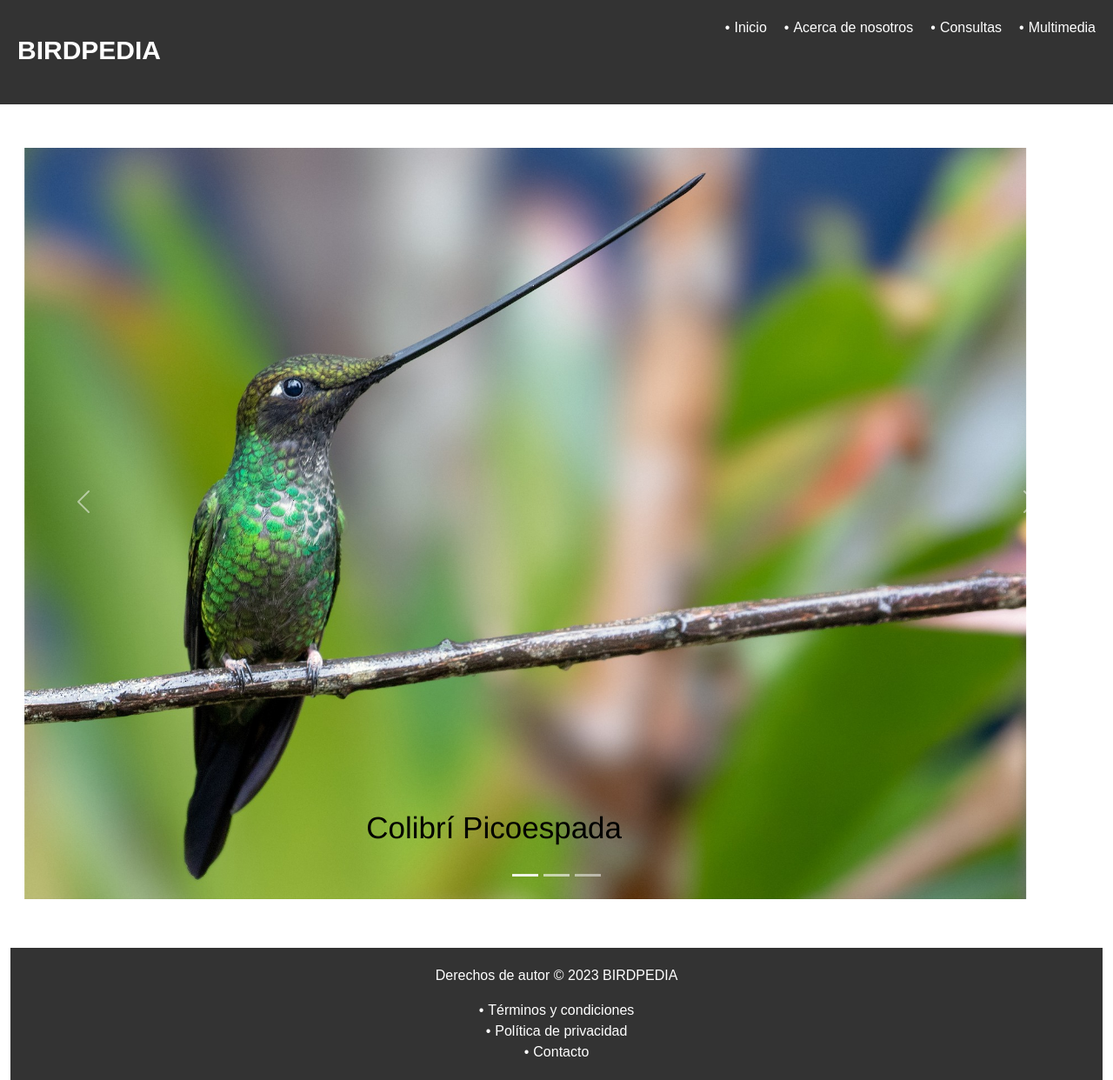
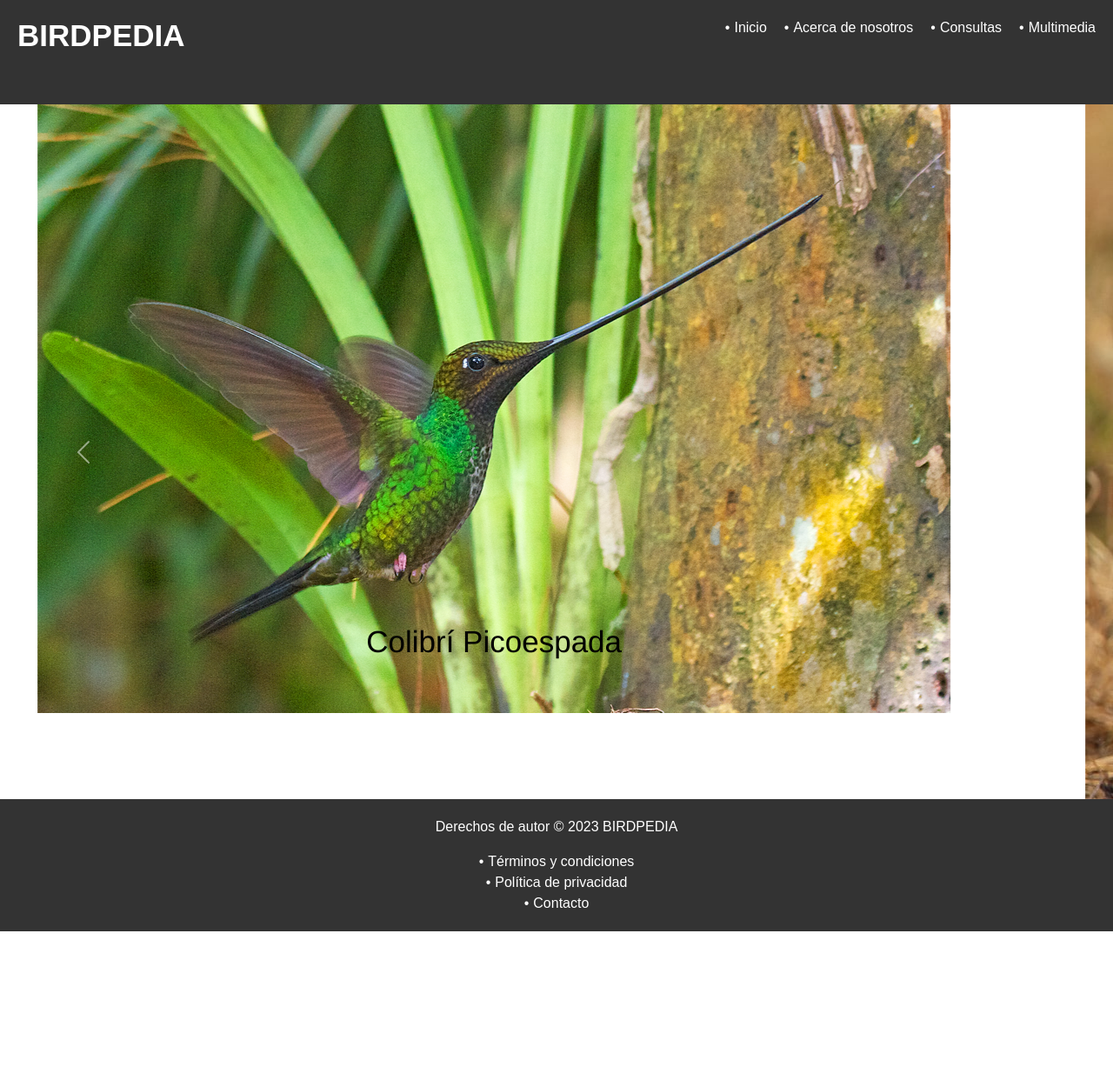
Before and after one commit to sebagdy/Birdpedia, a website: page views/multimedia.html in a window 1280 px wide. Shown: the whole page at 87% size. After the commit the page ends 1071 px from the top, so only its background shows below. Drawn offline with nearby package versions, Linux system fonts and the light colour scheme.

Commit message:
Carrusel de imagenes

```diff
--- a/views/multimedia.html
+++ b/views/multimedia.html
@@ -13,7 +13,7 @@
   </head>
   <body>
     <header style="height: 120px;">
-      <h1 style="font-size: 30px; font-weight:bold; margin-top: 20px;">BIRDPEDIA</h1>
+      <h1 style="font-weight: bold; font-size: 35px;">BIRDPEDIA</h1>
       <nav>
         <ul>
           <li><a href="../index.html">Inicio</a></li>
@@ -31,19 +31,19 @@
       </div>
       <div class="carousel-inner">
         <div class="carousel-item active">
-          <img src="../assets/1800.jpg" alt="Los Angeles" class="d-block" style="width:90%; margin-top: 50px; height: auto; margin-left: 100px;">
+          <img src="../assets/Sword-billed_Hummingbird.jpg" alt="Los Angeles" class="d-block" style="width:auto;height:auto; margin: auto;">
           <div class="carousel-caption">
             <p style="font-size: 35px; color: black; font-family: 'Franklin Gothic Medium', 'Arial Narrow', Arial, sans-serif;">Colibrí Picoespada</p>
           </div>
         </div>
         <div class="carousel-item">
-          <img src="../assets/aguilucho-lagunero-macho.jpg" alt="Chicago" class="d-block" style="width:90%; margin-top: 50px; height: auto; margin-left: 100px;">
+          <img src="../assets/aguilucho-lagunero-macho.jpg" alt="Chicago" class="d-block" style="width:auto;height:auto; margin: auto;">
           <div class="carousel-caption">
             <p style="font-size: 35px; color: black; font-family: 'Franklin Gothic Medium', 'Arial Narrow', Arial, sans-serif;">Agilucho Lagunero</p>
           </div>
         </div>
         <div class="carousel-item">
-          <img src="../assets/pinguino_emperador_50_orig.jpg" alt="New York" class="d-block" style="width:90%; margin-top: 50px; height: auto; margin-left: 100px;" >
+          <img src="../assets/pinguino_emperador_50_orig.jpg" alt="New York" class="d-block" style="width:auto;height:auto; margin: auto;" >
           <div class="carousel-caption">
             <p style="font-size: 35px; color: black; font-family: 'Franklin Gothic Medium', 'Arial Narrow', Arial, sans-serif;">Pingüino Emperador</p>
           </div>
@@ -56,10 +56,6 @@
         <span class="carousel-control-next-icon"></span>
       </button>
     </div>
-
-    <div class="container-fluid mt-3">
-    <main>
-      </main>
       <footer>
         <p>Derechos de autor © 2023 BIRDPEDIA</p>
         <ul>
```
Also changed, not shown: assets/Aptenodytes-forsteri.jpg (deleted), assets/Sword-billed_Hummingbird.jpg (added), assets/condor.jpg (deleted), assets/pajaros.jpeg (deleted), 1 other file.
